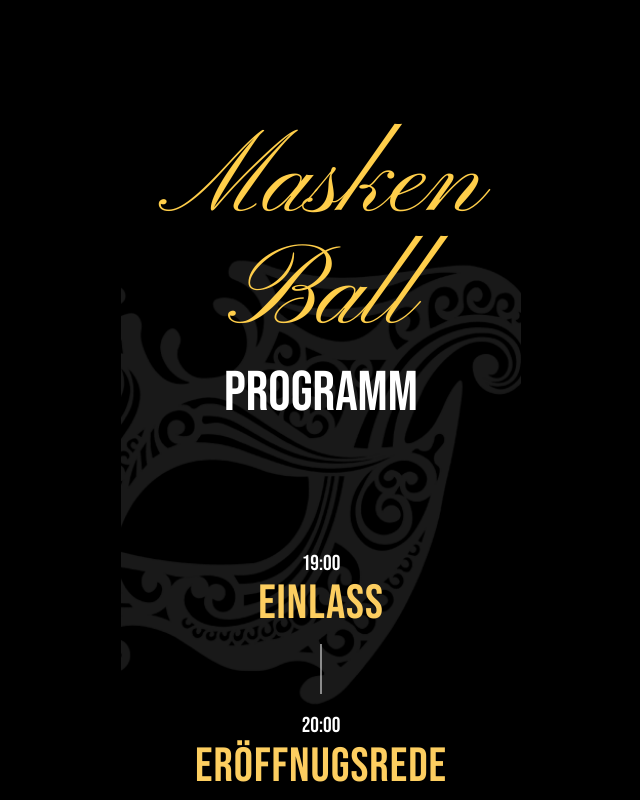
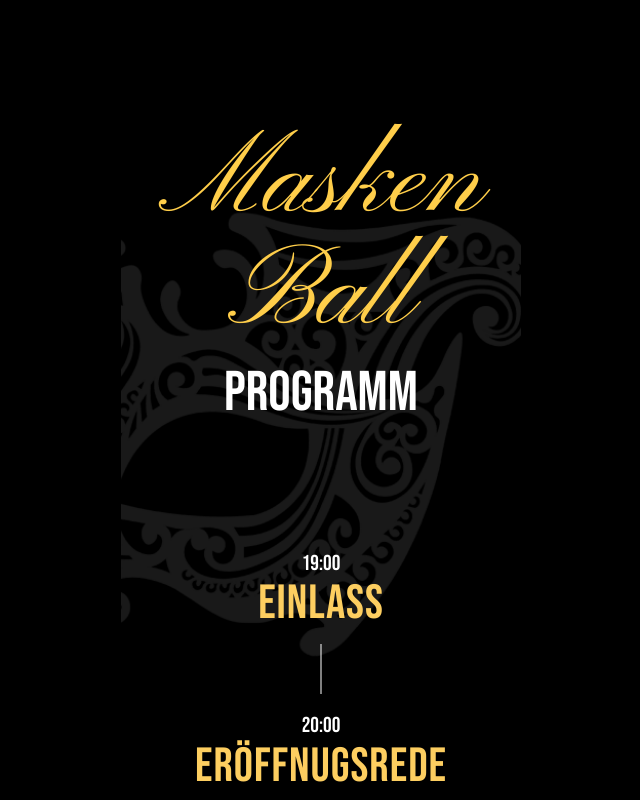
Before and after one commit to jmuehlberger05/Programmheft, a website built with Vite: page index.html in a window 1280 px wide. Shown: the top 800 px of the page, without its empty margins (319-959 px from the left). Built offline with nearby package versions, Linux system fonts and the light colour scheme.

Commit message:
fixed bg glitch

```diff
--- a/css/style.scss
+++ b/css/style.scss
@@ -108,7 +108,7 @@ h2{
 .bg-image{
     position: fixed;
     left: 50%;
-    top: 60%;
+    top: 27rem;
     transform: translate(-50%, -50%);
     z-index: -1;
     min-width: 25rem;
```
Also changed, not shown: css/style.css, 1 other file.
